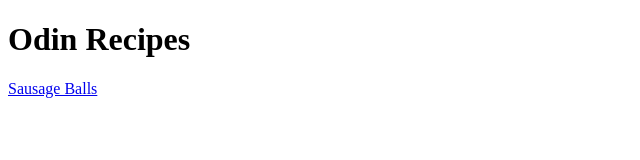
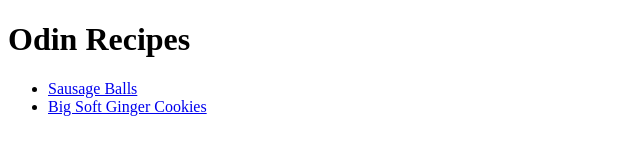
Before and after one commit to MubbySani/odin-recipes, a plain HTML site: page index.html in a window 1280 px wide. Shown: the whole page, without its empty margins (0-640 px from the left). Drawn offline with Linux system fonts and the light colour scheme.

Commit message:
Updated index page

```diff
--- a/index.html
+++ b/index.html
@@ -4,10 +4,13 @@
     <meta charset="UTF-8">
     <meta http-equiv="X-UA-Compatible" content="IE=edge">
     <meta name="viewport" content="width=device-width, initial-scale=1.0">
-    <title></title>
+    <title>Odin Recipes</title>
 </head>
 <body>
     <h1>Odin Recipes</h1>
-    <a href="../recipes/sausages.html">Sausage Balls</a>
+    <ul>
+        <li><a href="../recipes/sausages.html">Sausage Balls</a></li>
+        <li><a href="../recipes/big-ginger.html">Big Soft Ginger Cookies</a></li>
+    </ul>
 </body>
 </html>
```
